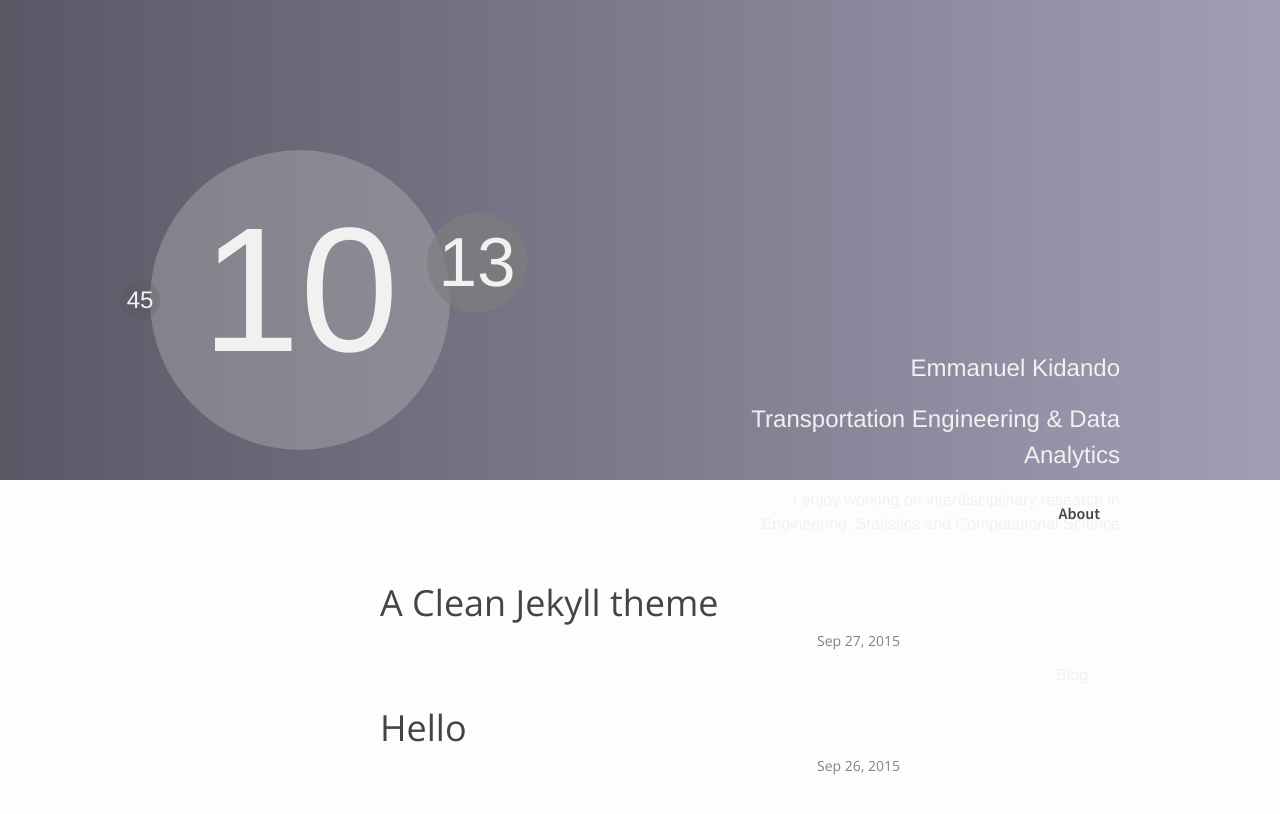
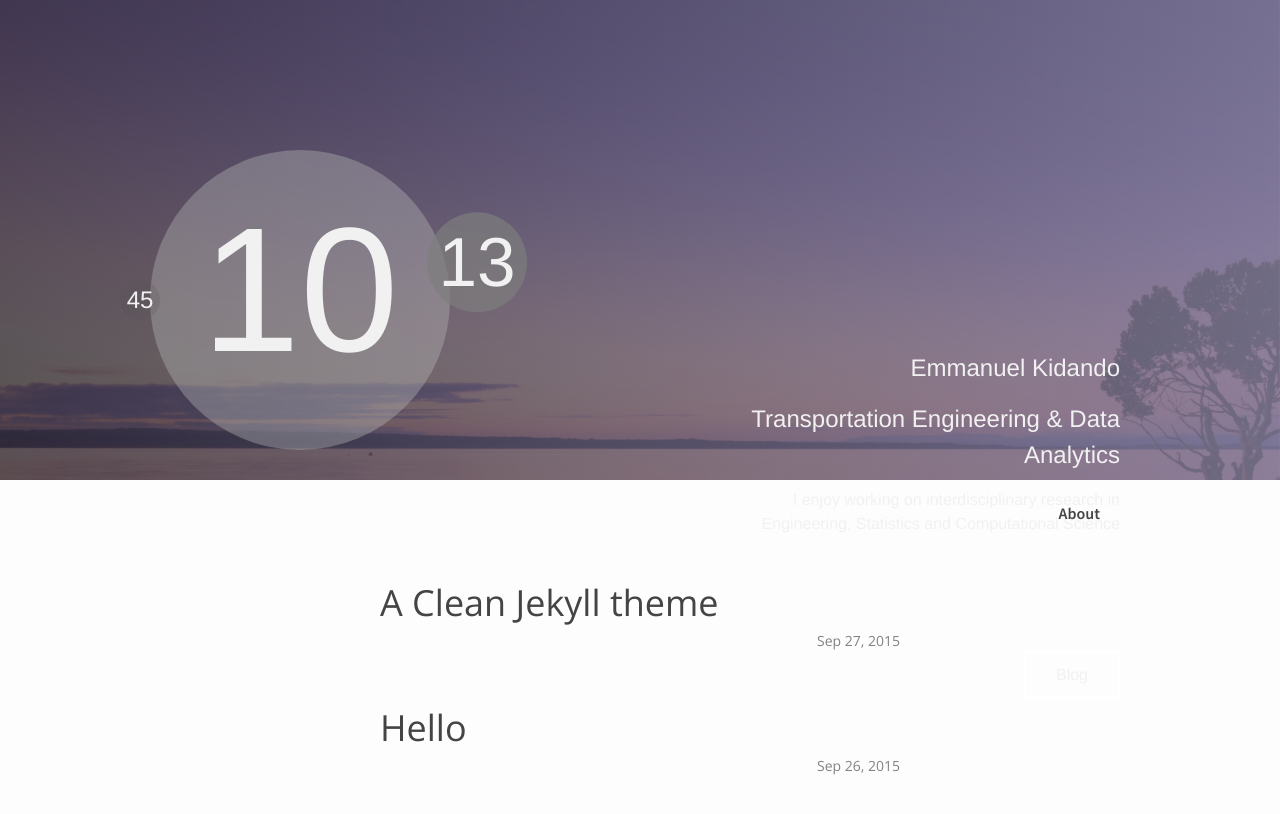
Before and after one commit to ekidando/KidandoEmma, a Jekyll site: the page index.html, which Jekyll copies as it is, in a window 1280 px wide. Shown: the top 814 px of the page. Built offline with Jekyll 4.4.1, drawn with Linux system fonts in a browser that asks for light colours.

Commit message:
Update main.css

```diff
--- a/css/main.css
+++ b/css/main.css
@@ -329,6 +329,7 @@ code {
 
 
 #cover {
+  background: url("../images/1.jpg") no-repeat;
   color: #f1f1f1;
   background-size: cover;
   background-attachment: fixed;
```
